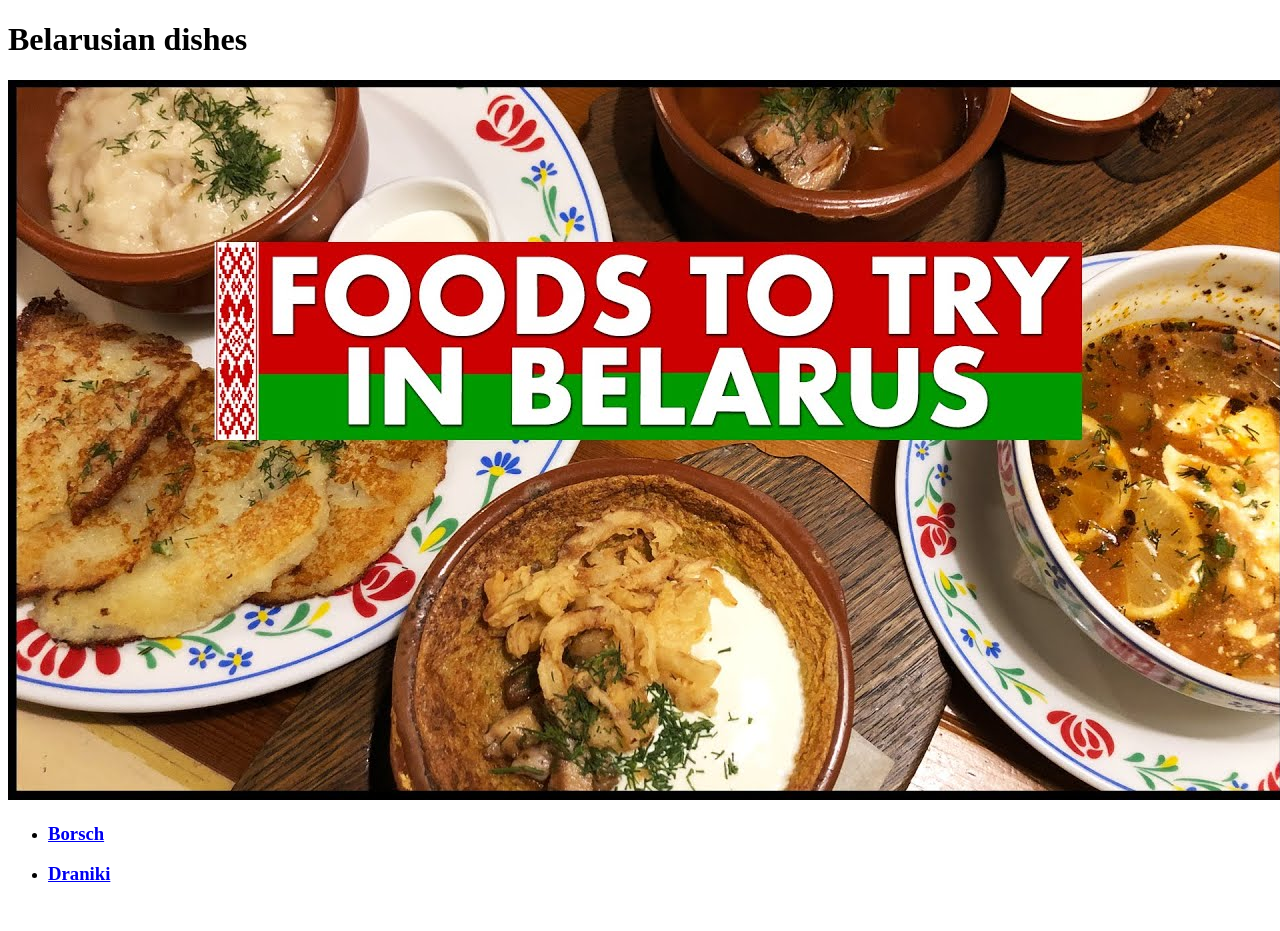
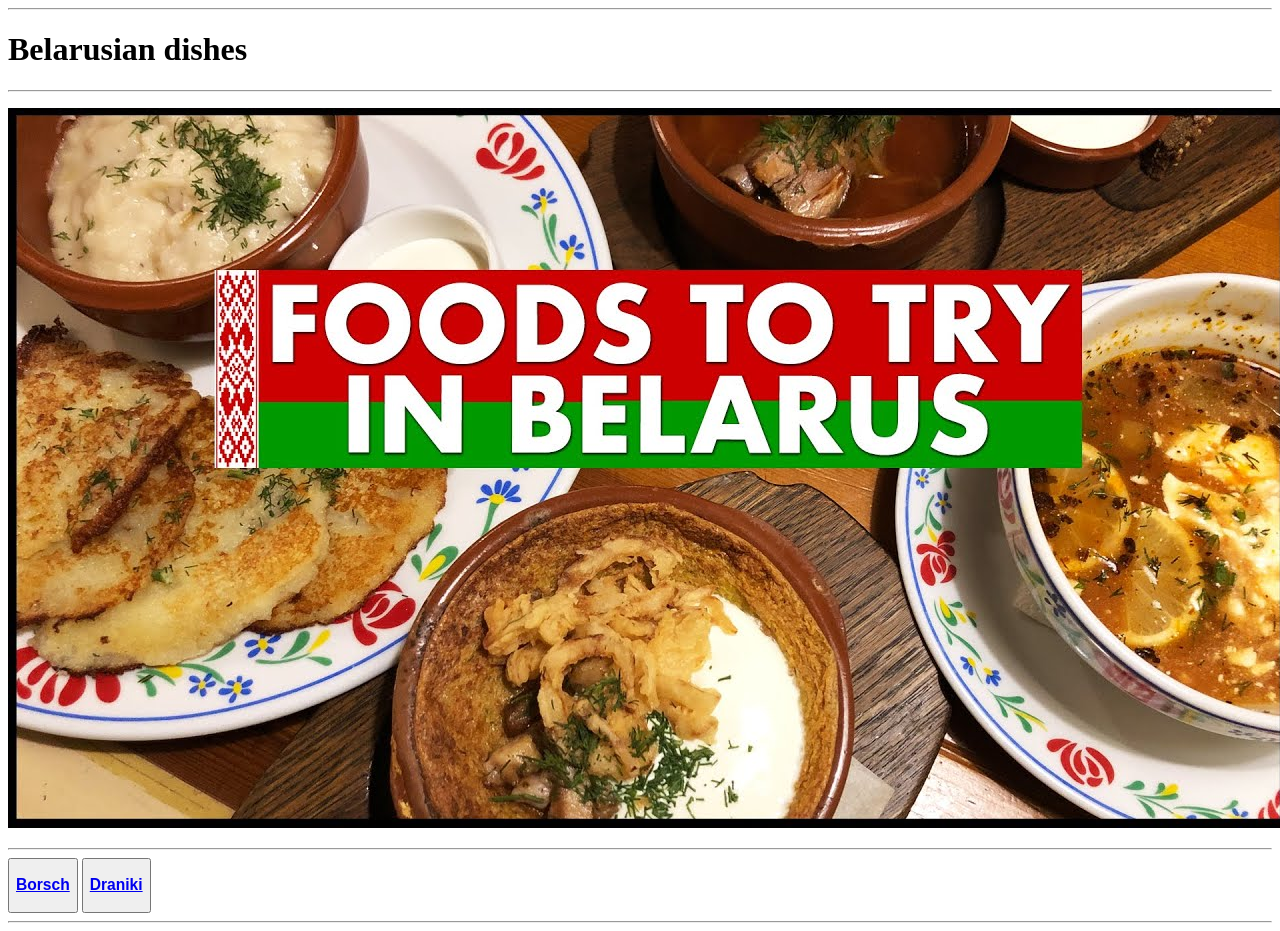
Before and after one commit to KirillEfirov/MyRecipes, a plain HTML site: page index.html in a window 1280 px wide. Before the commit the page ends 904 px from the top, so only its background shows below. Drawn offline with Linux system fonts and the light colour scheme.

Commit message:
Borsch and Draniki were modified

```diff
--- a/index.html
+++ b/index.html
@@ -4,17 +4,28 @@
     <head>
         <meta charset="utf-8">
         <title>Belarusian dishes</title>
+        <link rel="stylesheet" href="styles.css">
     </head>
 
     <body>
-        <h1>Belarusian dishes</h1>
+        <div class="backgroundcolor">
 
-        <img src="images/Belfood.jpg" alt="Belarusian food">
+        <hr>
+        <h1 class="center">Belarusian dishes</h1>
+        <hr>
+
+        <p></p>
+        <p class="centerpict"><img src="images/Belfood.jpg" alt="Belarusian food"></p>
         <p></p>
 
-        <ul>
-        <li><a href="AllRecipes/Borsch.html"><h3>Borsch</h3></a></li>
-        <li><a href="AllRecipes/Draniki.html"><h3>Draniki</h3></a></li>
-        </ul>
+        <hr>
+        <div class="center">
+        <button class="buttonsize"><a href="AllRecipes/Borsch.html"><h3 class="button">Borsch</h3></a></button>
+        <button class="buttonsize"><a href="AllRecipes/Draniki.html"><h3 class="button">Draniki</h3></a></button>
+        </div>
+        <hr>
+
+        </div>
+
     </body>
 </html>
```
